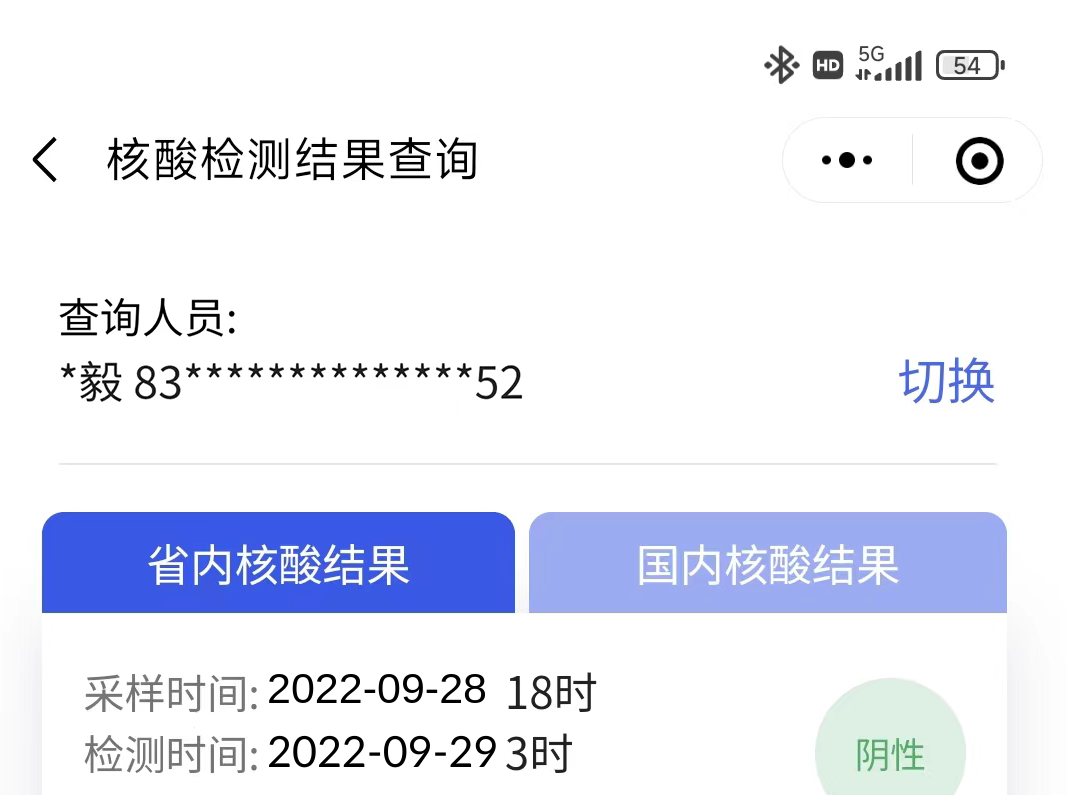
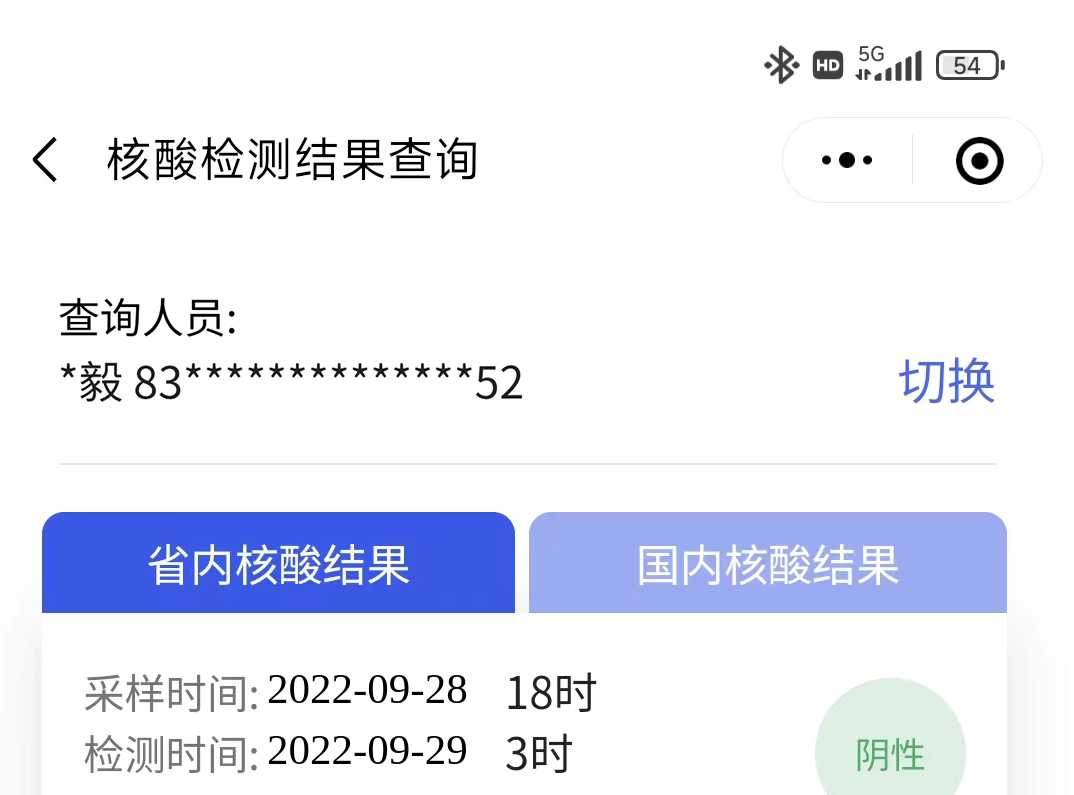
Before and after one commit to PandaKuyi/PandaKuyi.github.io, a plain HTML site: page P2.html in a window 1280 px wide. Shown: the top 795 px of the page, without its empty margins (21-1095 px from the left). Drawn offline with Linux system fonts and the light colour scheme.

Commit message:
Update P2.html

```diff
--- a/P2.html
+++ b/P2.html
@@ -14,7 +14,7 @@
     /*font-weight: 850;*/
     color: #000000;
     background-color: rgba(0, 0, 0, 0);
-    font-family: "Gill Sans", "Gill Sans MT", "Myriad Pro", "DejaVu Sans Condensed", "Helvetica", "Arial", "sans-serif";
+    font-family:
     font-style: normal;
         }
         #detect {
@@ -27,7 +27,7 @@
     /*font-weight: 850;*/
     color: #000000;
     background-color: rgba(0, 0, 0, 0);
-    font-family: "Arial","Gill Sans", "Gill Sans MT", "Myriad Pro", "DejaVu Sans Condensed", "Helvetica", "Arial", "sans-serif";
+    font-family:
         }
         /*超連結的設定*/
         #link {
@@ -44,9 +44,6 @@
             height: 100%;
         }
     </style>
-<!--The following script tag downloads a font from the Adobe Edge Web Fonts server for use within the web page. We recommend that you do not modify it.-->
-<script>var __adobewebfontsappname__="dreamweaver"</script>
-<script src="http://use.edgefonts.net/abel:n4:default;actor:n4:default;gfs-neohellenic:n4,i4:default;anonymous-pro:n4:default.js" type="text/javascript"></script>
 
 </head>
 <body onLoad="main()">
```
